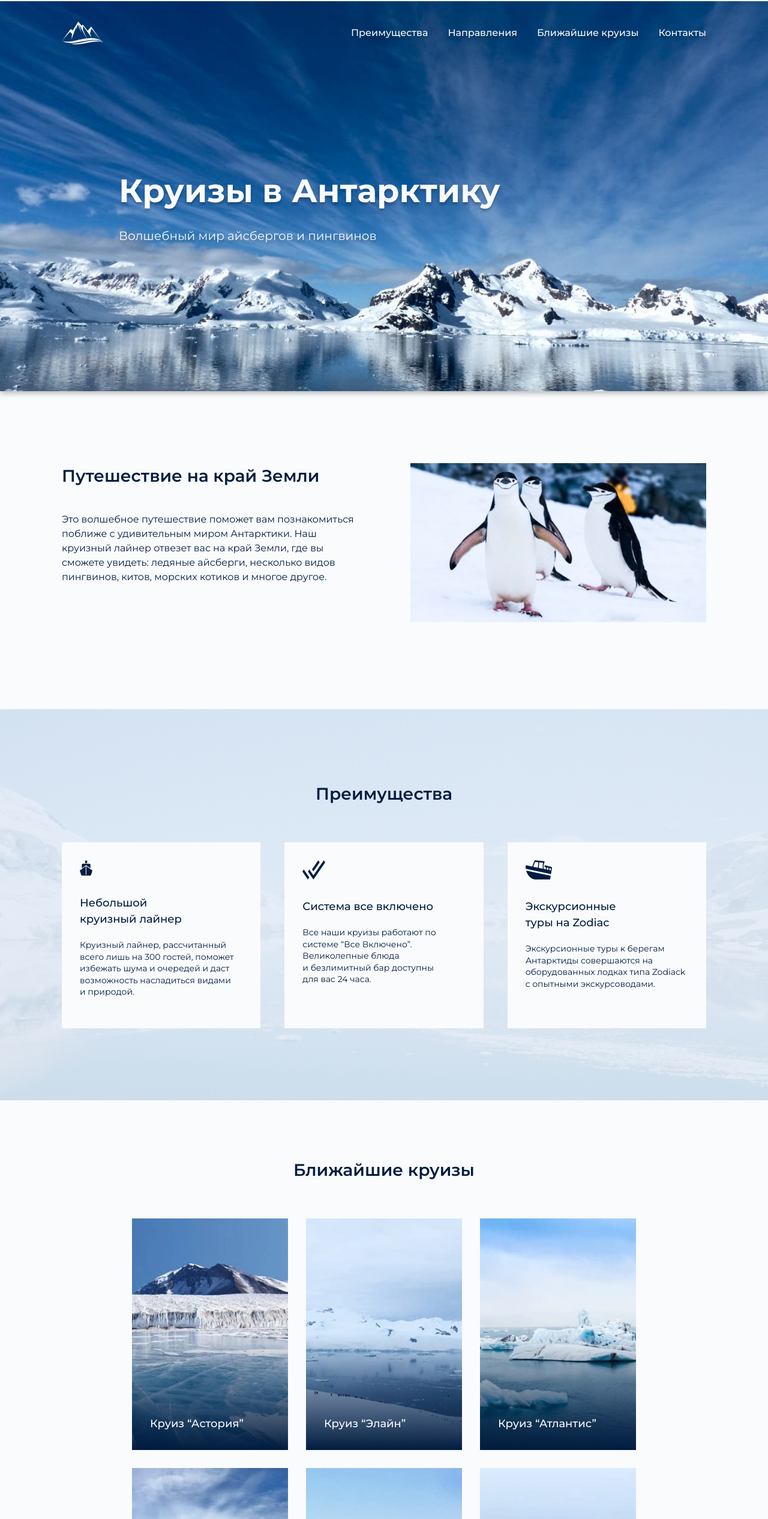
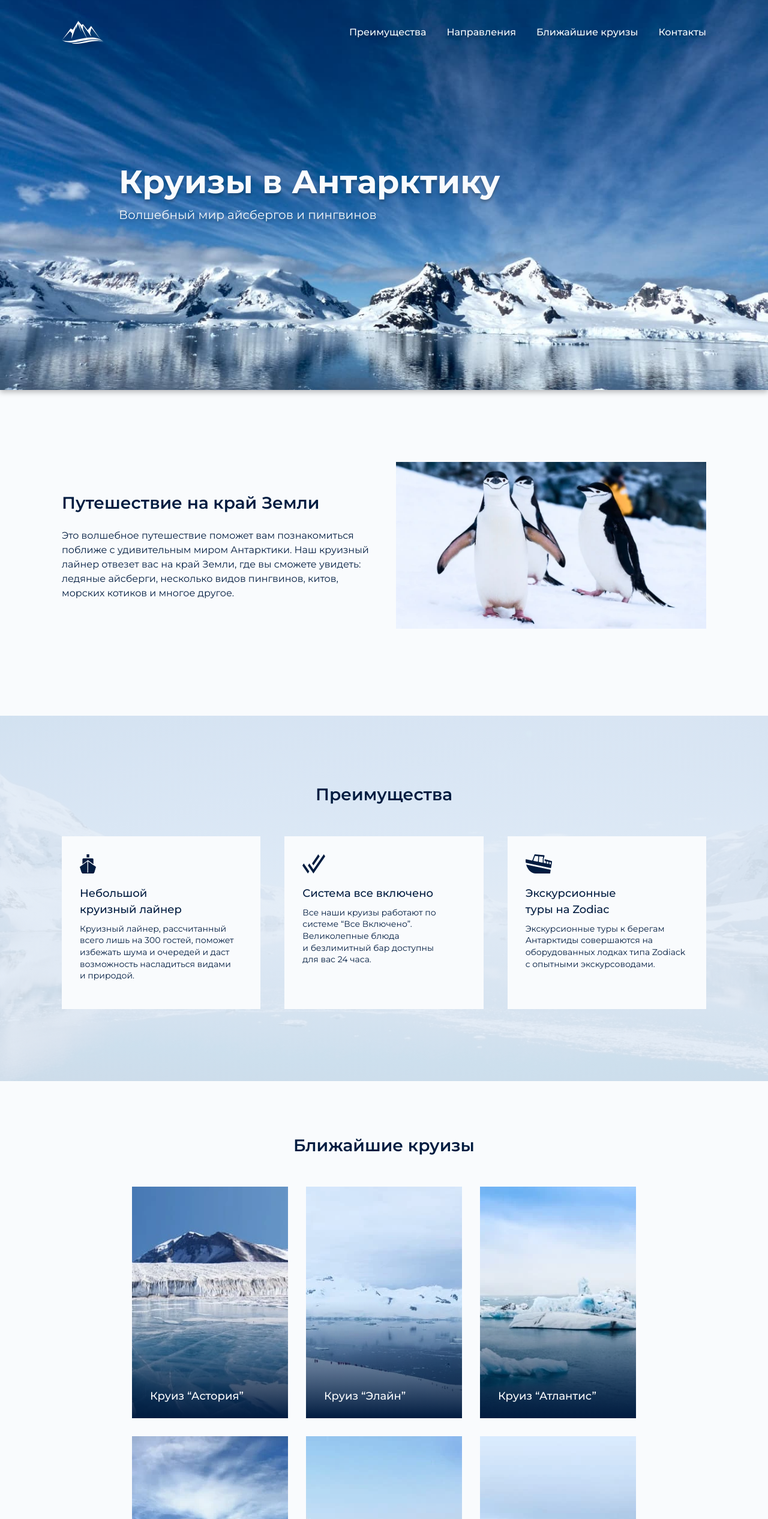
Before and after one commit to MikhailLavrov/antarctica, a website built with webpack: page source/index.html in a window 1280 px wide. Shown: the top 2532 px of the page at 60% size. Built offline with nearby package versions, Linux system fonts and the light colour scheme; files whose address does not match are found by name.

Commit message:
desktop PP ready

```diff
--- a/source/index.html
+++ b/source/index.html
@@ -54,9 +54,9 @@
         </section>
         <section class="about">
           <div class="about__container container">
-            <div class="about__text">
+            <div class="about__content">
               <h2>Путешествие на&nbsp;край&nbsp;Земли</h2>
-              <p>Это волшебное путешествие поможет вам познакомиться поближе с&nbsp;удивительным миром Антарктики. Наш круизный лайнер отвезет вас на&nbsp;край Земли, где вы сможете увидеть: ледяные айсберги, несколько&nbsp;видов пингвинов, китов, морских котиков и&nbsp;многое другое.</p>
+              <p>Это волшебное путешествие поможет вам познакомиться поближе с&nbsp;удивительным миром Антарктики. Наш круизный лайнер отвезет вас на&nbsp;край Земли, где вы сможете увидеть: ледяные айсберги, несколько&nbsp;видов пингвинов, китов, <br>морских котиков и&nbsp;многое другое.</p>
             </div>
             <picture>
               <source type="image/webp" srcset="./img/about.webp 1x, ./img/about@2x.webp 2x">
@@ -69,7 +69,7 @@
             <h2>Преимущества</h2>
             <ul class="advantages__list">
               <li class="advantages__item">
-                <svg width="21" height="26" role="img" aria-hidden="true" focusable="false" aria-label="Преимущество - лайнер.">
+                <svg width="27" height="32" role="img" aria-hidden="true" focusable="false" aria-label="Преимущество - лайнер.">
                   <use xlink:href="img/sprite.svg#advantage-liner"></use>
                 </svg>
                 <h3>Небольшой круизный&nbsp;лайнер</h3>
@@ -80,7 +80,7 @@
                   <use xlink:href="img/sprite.svg#advantage-everything"></use>
                 </svg>
                 <h3>Система <br>все&nbsp;включено</h3>
-                <p>Все наши круизы работают по системе “Все Включено”. <br>Великолепные блюда и&nbsp;безлимитный бар доступны для&nbsp;вас 24&nbsp;часа.</p>
+                <p>Все наши круизы работают по <br>системе “Все Включено”. <br>Великолепные блюда и&nbsp;безлимитный бар доступны для&nbsp;вас 24&nbsp;часа.</p>
               </li>
               <li class="advantages__item">
                 <svg width="44" height="32" role="img" aria-hidden="true" focusable="false" aria-label="Преимущество - экскурсии.">
--- a/source/sass/blocks/about.scss
+++ b/source/sass/blocks/about.scss
@@ -13,7 +13,7 @@
 .about__container {
   display: grid;
   grid-template-columns: repeat(2, 1fr);
-  column-gap: 88px;
+  column-gap: 40px;
 
   @include vp-1023 {
     column-gap: 25px;
@@ -25,15 +25,19 @@
   }
 }
 
-.about__text {
+.about__content {
+  display: flex;
+  flex-direction: column;
+  justify-content: center;
+
   @include vp-767 {
     margin-bottom: 50px;
   }
 }
 
-.about__text h2 {
+.about__content h2 {
   margin: 0;
-  margin-bottom: 40px;
+  margin-bottom: 22px;
   padding: 0;
 
   font-size: 28px;
@@ -53,7 +57,7 @@
   }
 }
 
-.about__text p {
+.about__content p {
   margin: 0;
   padding: 0;
 
--- a/source/sass/blocks/advantages.scss
+++ b/source/sass/blocks/advantages.scss
@@ -15,7 +15,7 @@
 }
 
 .advantages__container {
-  padding-top: 120px;
+  padding-top: 110px;
   padding-bottom: 120px;
 
   @include vp-1023 {
@@ -31,7 +31,7 @@
 
 .advantages h2 {
   margin: 0;
-  margin-bottom: 60px;
+  margin-bottom: 49px;
 
   font-weight: 600;
   font-size: 28px;
@@ -71,7 +71,7 @@
 }
 
 .advantages__item {
-  padding: 30px 30px 50px;
+  padding: 30px 30px 45px;
 
   background-color: $color-default-light;
 
@@ -93,12 +93,12 @@
 }
 
 .advantages__item svg {
-  margin-bottom: 25px;
+  margin-bottom: 13px;
 }
 
 .advantages__item h3 {
   margin: 0;
-  margin-bottom: 20px;
+  margin-bottom: 9px;
 
   font-weight: 500;
   font-size: 18px;
--- a/source/sass/blocks/booking.scss
+++ b/source/sass/blocks/booking.scss
@@ -3,7 +3,6 @@
   min-height: 555px;
 
   display: flex;
-  align-items: center;
 
   background-color: $color-default-dark;
   background-image: url("../img/form.jpg");
@@ -69,7 +68,7 @@
 
 .booking__info h2 {
   margin: 0;
-  margin-bottom: 30px;
+  margin-bottom: 9px;
 
   font-weight: 700;
   font-size: 40px;
--- a/source/sass/blocks/contacts.scss
+++ b/source/sass/blocks/contacts.scss
@@ -66,7 +66,7 @@
 
 .contacts__info h3 {
   margin: 0;
-  margin-bottom: 40px;
+  margin-bottom: 30px;
 
   font-weight: 500;
   font-size: 18px;
--- a/source/sass/blocks/footer.scss
+++ b/source/sass/blocks/footer.scss
@@ -19,7 +19,7 @@
 }
 
 .footer .logo {
-  margin-right: 40px;
+  margin-right: 30px;
 
   @include vp-1023 {
     margin-right: 25px;
@@ -32,14 +32,14 @@
 }
 
 .footer .navigation__list {
-  width: 594px;
+  max-width: 620px;
 
   @include vp-1023 {
-    width: 441px;
+    max-width: 450px;
   }
 
   @include vp-767 {
-    width: auto;
+    max-width: auto;
     flex-direction: column;
   }
 }
--- a/source/sass/blocks/form.scss
+++ b/source/sass/blocks/form.scss
@@ -1,5 +1,5 @@
 .form {
-  padding: 50px;
+  padding: 44px 50px 49px;
   width: 100%;
   max-width: 403px;
 
@@ -15,7 +15,7 @@
 }
 
 .form legend {
-  margin-bottom: 35px;
+  margin-bottom: 28px;
 
   font-weight: 500;
   font-size: 18px;
@@ -36,7 +36,7 @@
 }
 
 .form__inputs {
-  margin-bottom: 20px;
+  margin-bottom: 21px;
 }
 
 .form__input-wrapper {
@@ -46,7 +46,7 @@
 }
 
 .form__inputs input {
-  padding: 11px 16px;
+  padding: 12px 16px;
   width: 100%;
 
   border: none;
@@ -59,7 +59,7 @@
 }
 
 .form__submit label {
-  margin-bottom: 30px;
+  margin-bottom: 29px;
 
   display: flex;
   align-items: center;
@@ -104,7 +104,7 @@
 }
 
 .form__button {
-  padding: 9px;
+  padding: 10px;
   width: 100%;
 
   font-weight: 600;
--- a/source/sass/blocks/header.scss
+++ b/source/sass/blocks/header.scss
@@ -8,7 +8,7 @@
   z-index: 10;
 
   @include vp-1023 {
-    padding: 30px 0;
+    padding: 26.5px 0;
 
     position: relative;
   }
@@ -34,10 +34,12 @@
 .header__navigation .navigation__list {
   max-width: 650px;
 
-  transform: translateX(10px);
+  transform: translateX(8px);
 
   @include vp-1023 {
     max-width: 585px;
+
+    transform: translateX(5px);
   }
 
   @include vp-767 {
--- a/source/sass/blocks/intro.scss
+++ b/source/sass/blocks/intro.scss
@@ -32,7 +32,7 @@
 }
 
 .intro__content {
-  margin-top: 175px;
+  margin-top: 162px;
   margin-left: 95px;
 
   color: $color-default-light;
@@ -52,7 +52,7 @@
 
 .intro__content h1 {
   margin: 0;
-  margin-bottom: 30px;
+  margin-bottom: 10px;
 
   font-weight: 700;
   font-size: 54px;
--- a/source/sass/blocks/navigation.scss
+++ b/source/sass/blocks/navigation.scss
@@ -13,13 +13,9 @@
 
   display: flex;
   flex-wrap: wrap;
-  gap: 13px;
+  gap: 18px;
 
   list-style: none;
-
-  @include vp-1023 {
-    gap: 23px;
-  }
 
   @include vp-767 {
     margin-bottom: 30px;
@@ -37,11 +33,16 @@
 }
 
 .navigation__item a {
-  padding: 10px;
+  padding: 8px;
+
   font-size: 16px;
   line-height: 20px;
   font-weight: 500;
   color: $color-default-light;
+
+  @include vp-1023 {
+    padding: 5px;
+  }
 }
 
 .navigation__item--header a {
--- a/source/sass/blocks/products.scss
+++ b/source/sass/blocks/products.scss
@@ -1,5 +1,5 @@
 .products {
-  padding: 95px 0 120px;
+  padding: 86px 0 89px;
 
   @include vp-1023 {
     padding: 100px 0;
@@ -12,7 +12,7 @@
 
 .products__container h2 {
   margin: 0;
-  margin-bottom: 45px;
+  margin-bottom: 33px;
   padding: 0;
 
   font-weight: 600;
@@ -108,7 +108,7 @@
 
 .products__item-front h3 {
   margin: 0;
-  padding: 30px;
+  padding: 23px 30px;
 
   font-weight: 500;
   font-size: 18px;
@@ -131,7 +131,7 @@
 }
 
 .products__item-back {
-  padding: 35px 25px;
+  padding: 29px 25px;
   width: 100%;
 
   color: $color-default-light;
@@ -159,7 +159,7 @@
 
 .products__item-back dl {
   margin: 0;
-  margin-bottom: 25px;
+  margin-bottom: 21px;
   height: 68%;
   overflow: auto;
 
@@ -186,7 +186,7 @@
   color: #d8d8d9;
 
   &:not(:last-child) {
-    margin-bottom: 12px;
+    margin-bottom: 14px;
   }
 }
 
```
Also changed, not shown: build/css/style.css, build/css/style.min.css, build/index.html, 1 other file.
